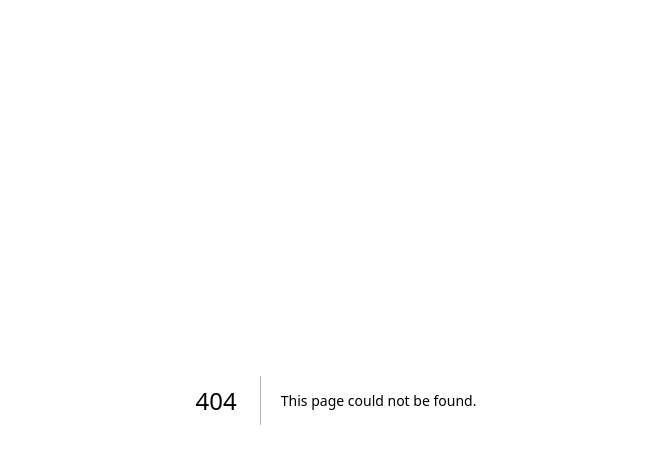
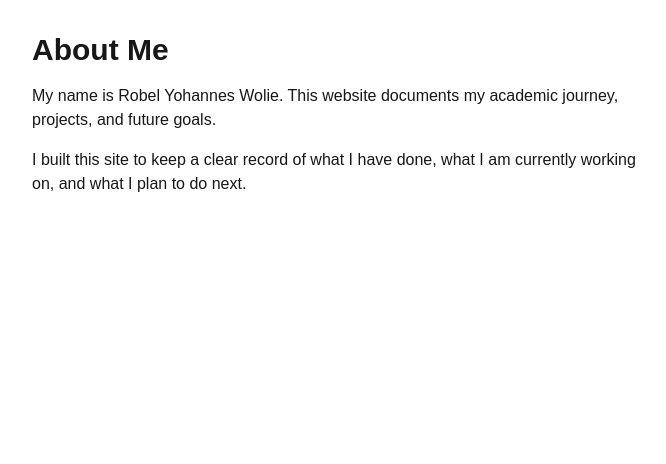
Before and after one commit to robaljohn/robel-yohannes-wolie-portfolio, a Next.js app: page /about in a window 1280 px wide. Before the commit this address had no page. Shown: the top 464 px of the page, without its empty margins (304-970 px from the left). Built offline with nearby package versions, Linux system fonts and the light colour scheme.

Commit message:
Add home and about pages

```diff
--- /dev/null
+++ b/app/about/page.tsx
@@ -0,0 +1,19 @@
+export default function AboutPage() {
+  return (
+    <main className="min-h-screen max-w-2xl mx-auto p-8">
+      <h1 className="text-3xl font-bold mb-4">
+        About Me
+      </h1>
+
+      <p className="mb-4">
+        My name is Robel Yohannes Wolie. This website documents
+        my academic journey, projects, and future goals.
+      </p>
+
+      <p className="mb-4">
+        I built this site to keep a clear record of what I have done,
+        what I am currently working on, and what I plan to do next.
+      </p>
+    </main>
+  );
+}
--- a/app/page.tsx
+++ b/app/page.tsx
@@ -1,9 +1,22 @@
+import Link from "next/link";
+
 export default function Home() {
   return (
-    <main className="min-h-screen flex items-center justify-center">
+    <main className="min-h-screen flex flex-col items-center justify-center gap-6">
       <h1 className="text-4xl font-bold">
         Robel Yohannes Wolie
       </h1>
+
+      <p className="text-lg text-gray-600">
+        Personal portfolio & timeline
+      </p>
+
+      <Link
+        href="/about"
+        className="text-blue-600 underline"
+      >
+        About Me
+      </Link>
     </main>
   );
 }
```
